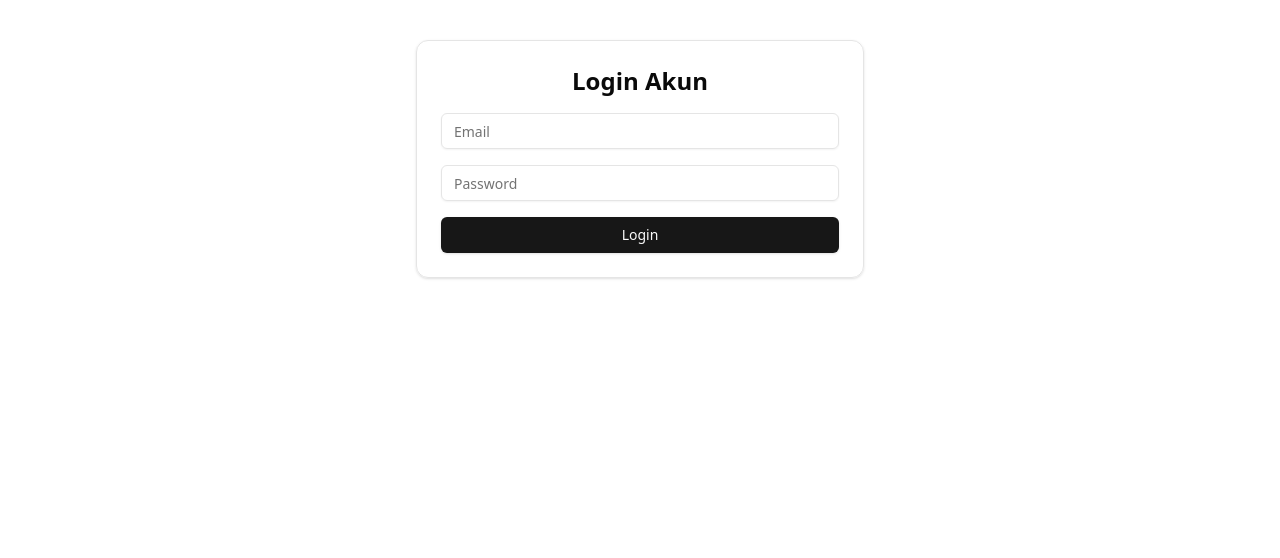
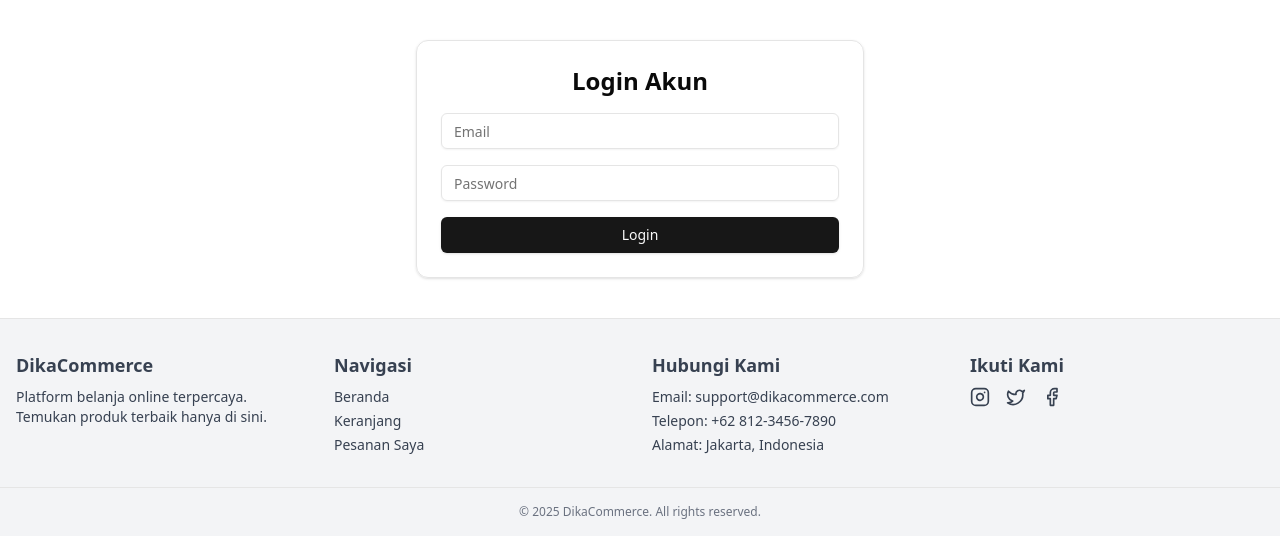
Before and after one commit to jouyai/ecom-dik, a React (Vite) app: page /login in a window 1280 px wide. Shown: the top 558 px of the page. Built offline with nearby package versions, Linux system fonts and the light colour scheme; no server answers.

Commit message:
Add footer

```diff
--- a/src/App.tsx
+++ b/src/App.tsx
@@ -12,6 +12,7 @@ import Payment from "@/pages/Payment";
 import OrderSummary from "@/pages/OrderSummary";
 import MyOrders from "@/pages/MyOrders";
 import Thanks from "@/pages/Thanks";
+import Footer from "@/components/Footer";
 
 export default function AppRoutes() {
   const location = useLocation();
@@ -42,6 +43,7 @@ export default function AppRoutes() {
           <Route path="/thanks" element={<Thanks />} />
         </Route>
       </Routes>
+      <Footer />
     </>
   );
 }
--- /dev/null
+++ b/src/components/Footer.tsx
@@ -0,0 +1,90 @@
+import { Facebook, Instagram, Twitter } from "lucide-react";
+
+export default function Footer() {
+  return (
+    <footer className="bg-gray-100 border-t mt-10">
+      <div className="max-w-7xl mx-auto px-4 py-8 grid grid-cols-1 md:grid-cols-4 gap-6 text-sm text-gray-700">
+        <div>
+          <h3 className="text-lg font-semibold mb-2">DikaCommerce</h3>
+          <p>
+            Platform belanja online terpercaya. Temukan produk terbaik hanya di
+            sini.
+          </p>
+        </div>
+
+        <div>
+          <h3 className="text-lg font-semibold mb-2">Navigasi</h3>
+          <ul className="space-y-1">
+            <li>
+              <a href="/" className="hover:underline">
+                Beranda
+              </a>
+            </li>
+            <li>
+              <a href="/checkout" className="hover:underline">
+                Keranjang
+              </a>
+            </li>
+            <li>
+              <a href="/my-orders" className="hover:underline">
+                Pesanan Saya
+              </a>
+            </li>
+          </ul>
+        </div>
+
+        <div>
+          <h3 className="text-lg font-semibold mb-2">Hubungi Kami</h3>
+          <ul className="space-y-1">
+            <li>Email: support@dikacommerce.com</li>
+            <li>Telepon: +62 812-3456-7890</li>
+            <li>Alamat: Jakarta, Indonesia</li>
+          </ul>
+        </div>
+
+        <div>
+          <h3 className="text-lg font-semibold mb-2">Ikuti Kami</h3>
+          <ul className="flex space-x-4">
+            <li>
+              <a
+                href="https://instagram.com"
+                target="_blank"
+                rel="noopener noreferrer"
+                aria-label="Instagram"
+                className="hover:text-pink-600"
+              >
+                <Instagram className="w-5 h-5" />
+              </a>
+            </li>
+            <li>
+              <a
+                href="https://twitter.com"
+                target="_blank"
+                rel="noopener noreferrer"
+                aria-label="Twitter"
+                className="hover:text-blue-500"
+              >
+                <Twitter className="w-5 h-5" />
+              </a>
+            </li>
+            <li>
+              <a
+                href="https://facebook.com"
+                target="_blank"
+                rel="noopener noreferrer"
+                aria-label="Facebook"
+                className="hover:text-blue-700"
+              >
+                <Facebook className="w-5 h-5" />
+              </a>
+            </li>
+          </ul>
+        </div>
+      </div>
+
+      <div className="text-center text-xs text-gray-500 py-4 border-t">
+        &copy; {new Date().getFullYear()} DikaCommerce. All rights reserved.
+      </div>
+    </footer>
+  );
+}
```
